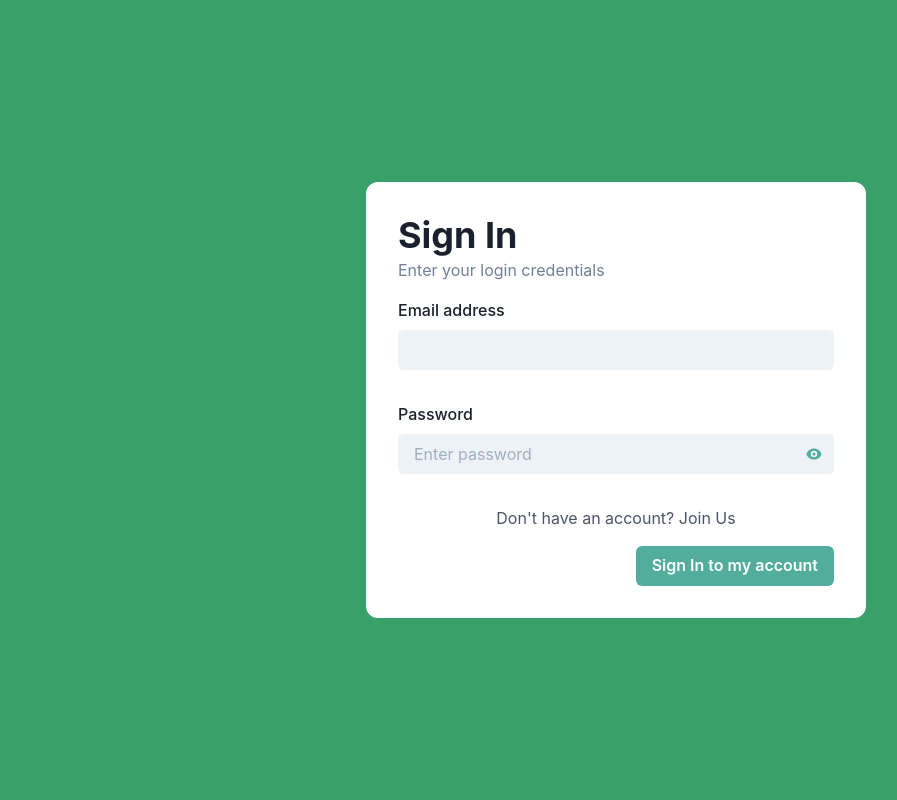
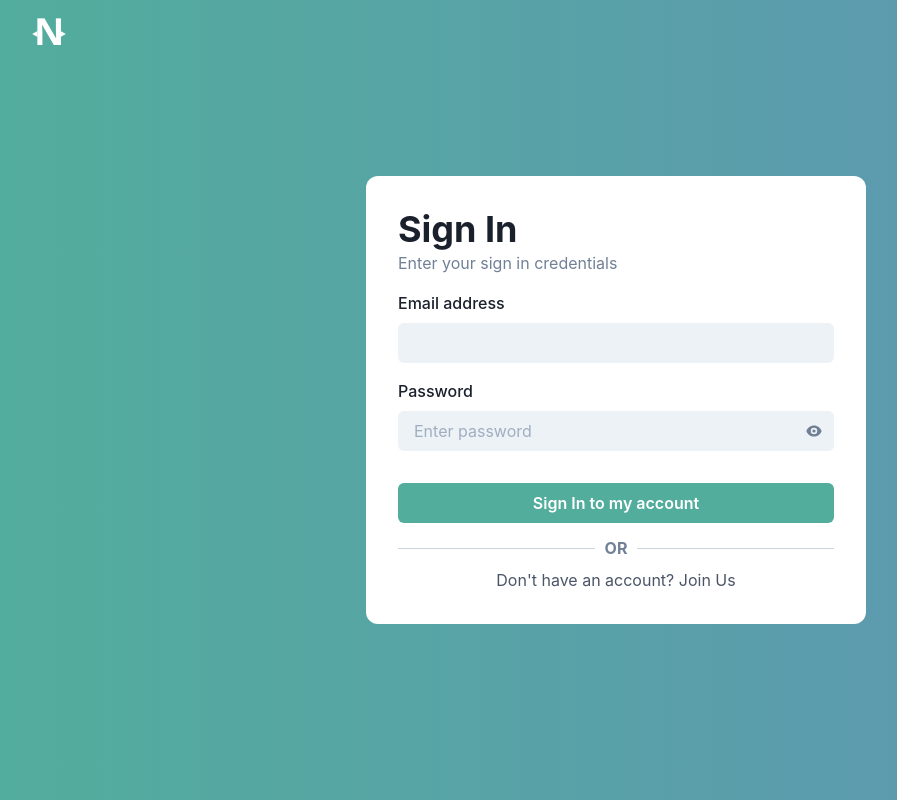
Before and after one commit to oreoluwa-bs/notes-app-gql-ts, a React (Create React App) app in the folder app/: page /signin in a window 1280 px wide. Shown: the whole page, without its empty margins (24-921 px from the left). Built offline with nearby package versions, Linux system fonts and the light colour scheme.

Commit message:
Integrated navbar and fixed style in sign in ppage

```diff
--- a/app/src/App.tsx
+++ b/app/src/App.tsx
@@ -1,3 +1,4 @@
+import { Box } from "@chakra-ui/react";
 import { BrowserRouter, Route, Switch } from "react-router-dom";
 import { SignInPage } from "./pages";
 
@@ -9,12 +10,15 @@ const App: React.FC<AppProps> = () => {
   return (
     <BrowserRouter>
       <RootProvider>
-        <Switch>
-          <Route path="/app" component={SignInPage} />
-          hi
-          <Route exact path="/" component={() => <div>hi</div>} />
-          <Route path="/signin" component={SignInPage} />
-        </Switch>
+        <Box>
+          <Switch>
+            <Route exact path="/" component={() => <div>hi</div>} />
+            <Route path="/signin" component={SignInPage} />
+            <Route path="/signup" component={SignInPage} />
+
+            <Route path="/app" component={SignInPage} />
+          </Switch>
+        </Box>
       </RootProvider>
     </BrowserRouter>
   );
--- a/app/src/components/icons/index.tsx
+++ b/app/src/components/icons/index.tsx
@@ -9,9 +9,9 @@ export const NotesLogo = createIcon({
         <text
           transform="translate(77 75)"
           fill="currentColor"
-          font-size="50"
-          font-family="SegoeUI-Bold, Segoe UI"
-          font-weight="700"
+          fontSize="50"
+          fontFamily="SegoeUI-Bold, Segoe UI"
+          fontWeight="700"
         >
           <tspan x="0" y="0">
             N
--- a/app/src/pages/auth/SignInPage.tsx
+++ b/app/src/pages/auth/SignInPage.tsx
@@ -17,6 +17,7 @@ import React, { useState } from "react";
 import { useForm } from "react-hook-form";
 import { HiEye, HiEyeOff } from "react-icons/hi";
 import { Link as RRLink } from "react-router-dom";
+import Navbar from "../../components/Navbar";
 
 interface Props {}
 
@@ -34,10 +35,12 @@ const LoginPage = (props: Props) => {
   };
 
   return (
+    <>
+      <Navbar />
       <Center
         height="100vh"
         bg="green.500"
-      bgGradient="linear(to-r, primary.base, secondary.alt)"
+        bgGradient="linear(to-r, primary.base, primary.alt)"
       >
         <Box
           bg="white"
@@ -46,10 +49,10 @@ const LoginPage = (props: Props) => {
           padding="2rem"
         >
           <Heading>Sign In</Heading>
-        <Text color="gray.500">Enter your login credentials</Text>
+          <Text color="gray.500">Enter your sign in credentials</Text>
 
           <form onSubmit={handleSubmit(onSubmit)}>
-          <FormControl id="email" py="1rem" position="relative">
+            <FormControl id="email" my="1rem" position="relative">
               <FormLabel>Email address</FormLabel>
               <Input
                 isInvalid={!!errors.email}
@@ -58,7 +61,10 @@ const LoginPage = (props: Props) => {
                 bg="gray.100"
                 border="none"
                 ref={register({
-                required: { value: true, message: "Email Address is required" },
+                  required: {
+                    value: true,
+                    message: "Email Address is required",
+                  },
                 })}
               />
 
@@ -69,7 +75,7 @@ const LoginPage = (props: Props) => {
               </Box>
             </FormControl>
 
-          <FormControl id="password" py="1rem" position="relative">
+            <FormControl id="password" my="1rem" position="relative">
               <FormLabel>Password</FormLabel>
               <InputGroup>
                 <Input
@@ -95,7 +101,7 @@ const LoginPage = (props: Props) => {
                     icon={
                       showPasswordText
                         ? <Icon as={HiEyeOff} color="gray.500" /> ?? "Hide"
-                      : <Icon as={HiEye} color="primary.base" /> ?? "Show"
+                        : <Icon as={HiEye} color="gray.500" /> ?? "Show"
                     }
                   />
                 </InputRightElement>
@@ -108,31 +114,49 @@ const LoginPage = (props: Props) => {
             </FormControl>
 
             <FormControl
+              pt="1rem"
               display="flex"
               flexDirection="column"
-            // justifyContent="space-between"
+              // justifyContent="center"
               alignItems="center"
             >
+              <Button
+                // alignSelf="flex-end"
+                alignSelf="stretch"
+                type="submit"
+                colorScheme="green"
+                bg="primary.base"
+                mb="5px"
+              >
+                Sign In to my account
+              </Button>
+              <Box
+                py={2}
+                display="flex"
+                flexDirection="row"
+                alignItems="center"
+                width="100%"
+              >
+                <Box h="1px" bg="gray.300" flex="1" />
+                <Text fontWeight="bold" color="gray.500" px="10px">
+                  OR
+                </Text>
+                <Box h="1px" bg="gray.300" flex="1" />
+              </Box>
               <Link
                 as={RRLink}
                 to="/signup"
                 color="gray.600"
                 _hover={{ color: "secondary" }}
+                // py="1rem"
               >
-              <Text py="1rem">Don't have an account? Join Us</Text>
+                <Text>Don't have an account? Join Us</Text>
               </Link>
-            <Button
-              alignSelf="flex-end"
-              type="submit"
-              colorScheme="green"
-              bg="primary.base"
-            >
-              Sign In to my account
-            </Button>
             </FormControl>
           </form>
         </Box>
       </Center>
+    </>
   );
 };
 
```
Lines whose indentation alone changed are shown as unchanged.
